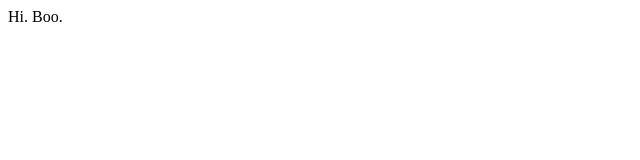
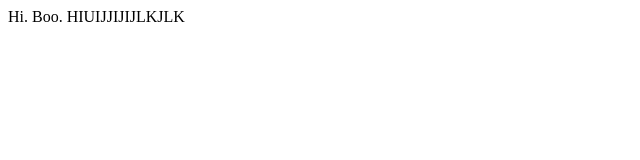
Before and after one commit to emorte1/stack, a plain HTML site: page index.html in a window 1280 px wide. Shown: the whole page, without its empty margins (0-640 px from the left). Drawn offline with Linux system fonts and the light colour scheme.

Commit message:
hodor hodor dohor

```diff
--- a/index.html
+++ b/index.html
@@ -6,5 +6,7 @@
 <body>
 Hi.
 Boo.
+
+HIUIJJIJIJLKJLK
 </body>
 </html>
```
